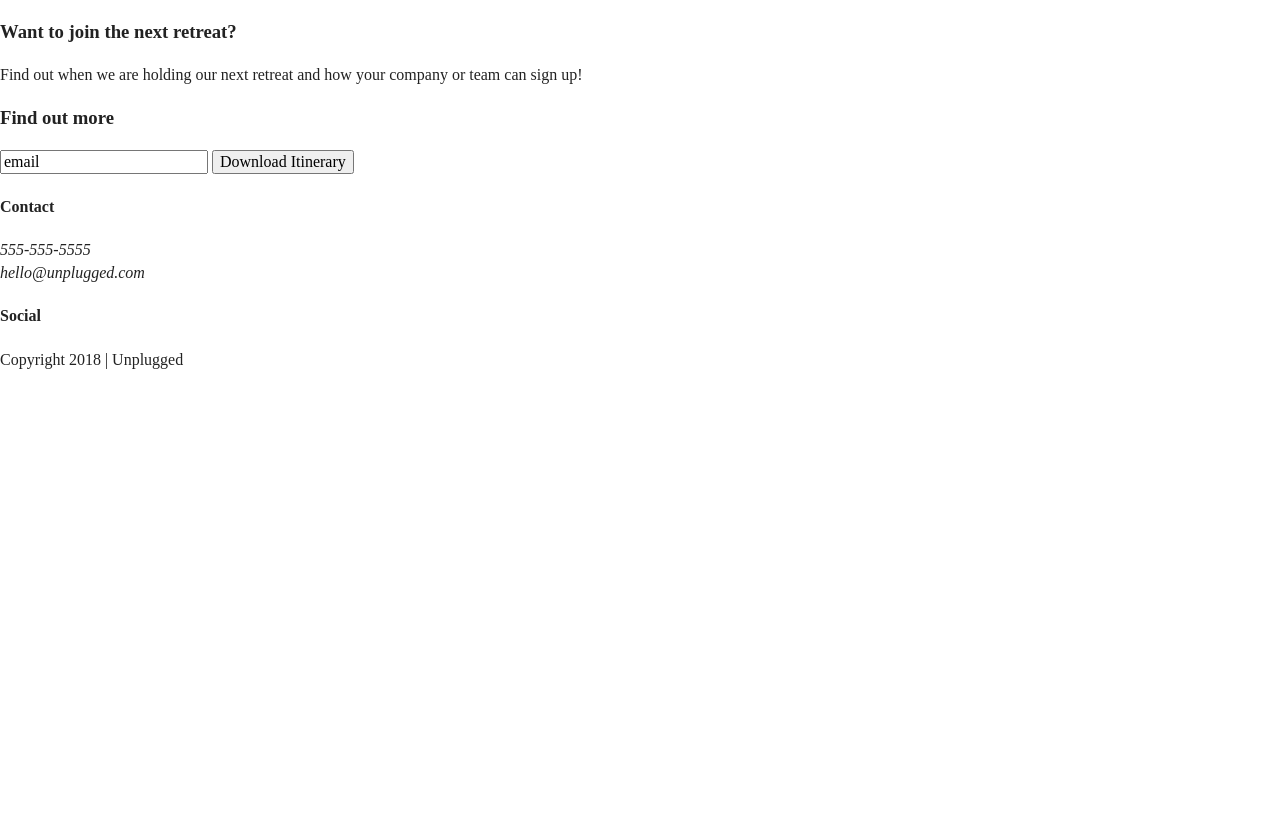
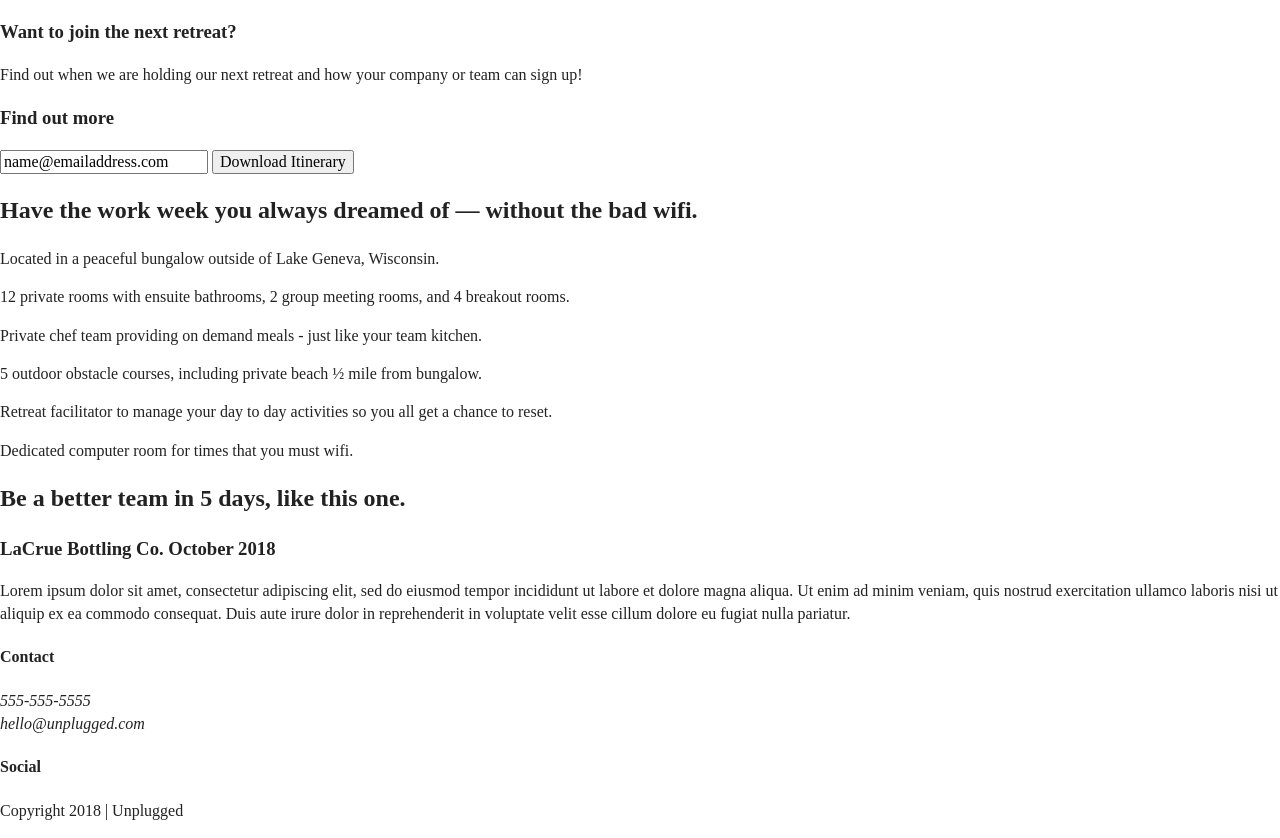
Before and after one commit to kdillhyon/unplugged-retreat, a website: page index.html in a window 1280 px wide. Shown: the part 84-922 px from the top of the page. Before the commit the page ends 800 px from the top, so only its background shows below. Drawn offline with Linux system fonts and the light colour scheme.

Commit message:
add reviews section

```diff
--- a/index.html
+++ b/index.html
@@ -55,11 +55,76 @@
         </div>
         <div class="form">
           <h3>Find out more</h3>
-          <input type="text" name="name" value= email address>
+          <input type="text" name="name" value=name@emailaddress.com>
           <input type="button" value="Download Itinerary">
         </div>
       </div>
     </aside>
+
+    <section class= "features">
+      <div class="content-wrapper">
+        <h2>Have the work week you always dreamed of — without the bad wifi.</h2>
+        <div class="features-items">
+          <article>
+            <p class="fontawesome-icon">
+            </p>
+            <p class="features-item-description">
+              Located in a peaceful bungalow outside of Lake Geneva, Wisconsin.
+            </p>
+          </article>
+          <article>
+            <p class="fontawesome-icon">
+            </p>
+            <p class="features-item-description">
+              12 private rooms with ensuite bathrooms, 2 group meeting rooms, and 4 breakout rooms.
+            </p>
+          </article>
+          <article>
+            <p class="fontawesome-icon">
+            </p>
+            <p class="features-item-description">
+              Private chef team providing on demand meals - just like your team kitchen.
+            </p>
+          </article>
+          <article>
+            <p class="fontawesome-icon">
+            </p>
+            <p class="features-item-description">
+              5 outdoor obstacle courses, including private beach ½ mile from bungalow.
+            </p>
+          </article>
+          <article>
+            <p class="fontawesome-icon">
+            </p>
+            <p class="features-item-description">
+              Retreat facilitator to manage your day to day activities so you all get a chance to reset.
+            </p>
+          </article>
+          <article>
+            <p class="fontawesome-icon">
+            </p>
+            <p class="features-item-description">
+              Dedicated computer room for times that you must wifi.
+            </p>
+          </article>
+        </div>
+      </div>
+    </section>
+    <section class="reviews">
+          <div class="content-wrapper">
+            <h2>Be a better team in 5 days, like this one.</h2>
+            <article>
+              <div>
+                <h3>LaCrue Bottling Co. October 2018</h3>
+                <p>
+                  Lorem ipsum dolor sit amet, consectetur adipiscing elit, sed do eiusmod tempor incididunt ut labore et dolore magna aliqua. Ut enim ad minim veniam, quis nostrud exercitation ullamco laboris nisi ut aliquip ex ea commodo consequat. Duis aute irure dolor
+                  in reprehenderit in voluptate velit esse cillum dolore eu fugiat nulla pariatur.
+                </p>
+              </div>
+            </article>
+          </div>
+        </section>
+
     </main>
 
      <footer>
```
